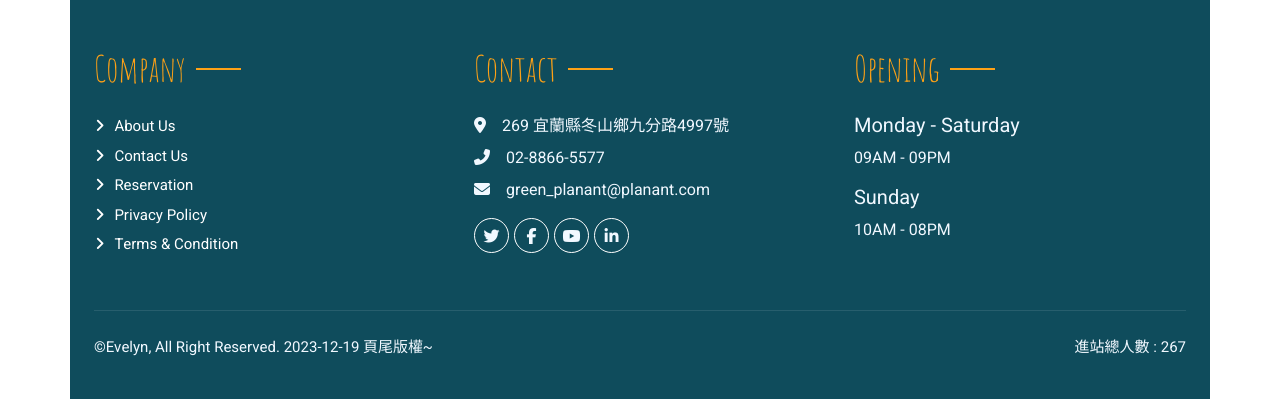
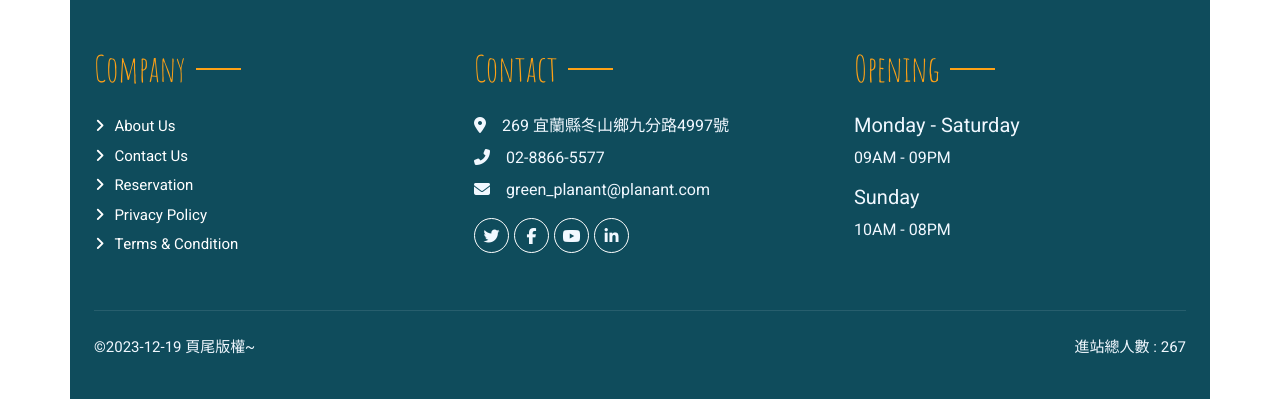
Before and after one commit to evechen1226/112-b5-CRUD, a PHP site: page /index.php in a window 1280 px wide. Shown: the part 2510-2909 px from the top of the page. Run offline with PHP 8.4, Linux system fonts and the light colour scheme; data comes from the database, SQL or seed files in the repository; data that the repository does not hold is empty.

Commit message:
修正頁尾版權無法顯示

```diff
--- a/front/footer.php
+++ b/front/footer.php
@@ -54,7 +54,7 @@
             <div class="copyright">
               <div class="row">
                 <div class="col-md-6 text-center mb-3 text-md-start">
-                  &copy;Evelyn, All Right Reserved. <?= $Bottom->find(1)['bottom']; ?>
+                  &copy;<?= $Bottom->find(1)['bottom']; ?>
                 </div>
                 <div class="col-md-6 text-center text-md-end">
                   <div class="footer-menu">
```
